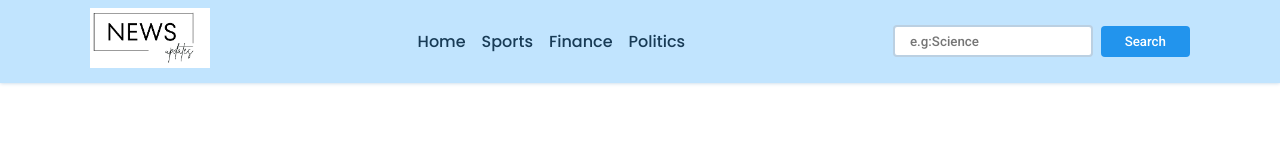
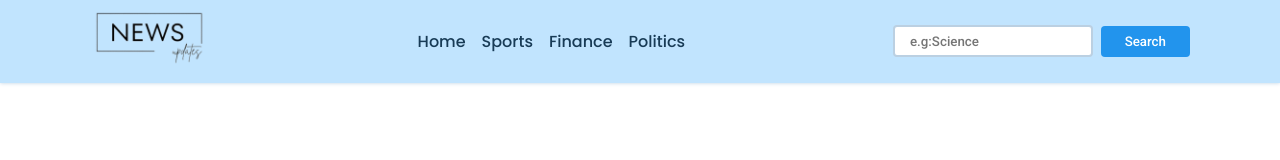
Before and after one commit to rameshkittur/NEWS-Updates, a plain HTML site: page index.html in a window 1280 px wide. Drawn offline with Linux system fonts and the light colour scheme; no server answers.

Commit message:
Update index.html

```diff
--- a/index.html
+++ b/index.html
@@ -13,7 +13,7 @@
     <nav>
         <div class="main-nav flex container">
             <a href="#"  onclick="relode()"class="logo">
-                <img src="./logo.png" alt="">
+                <img src="./logo2.png" alt="">
             </a>
             <div class="nav-links">
                 <ul class="flex">
```
